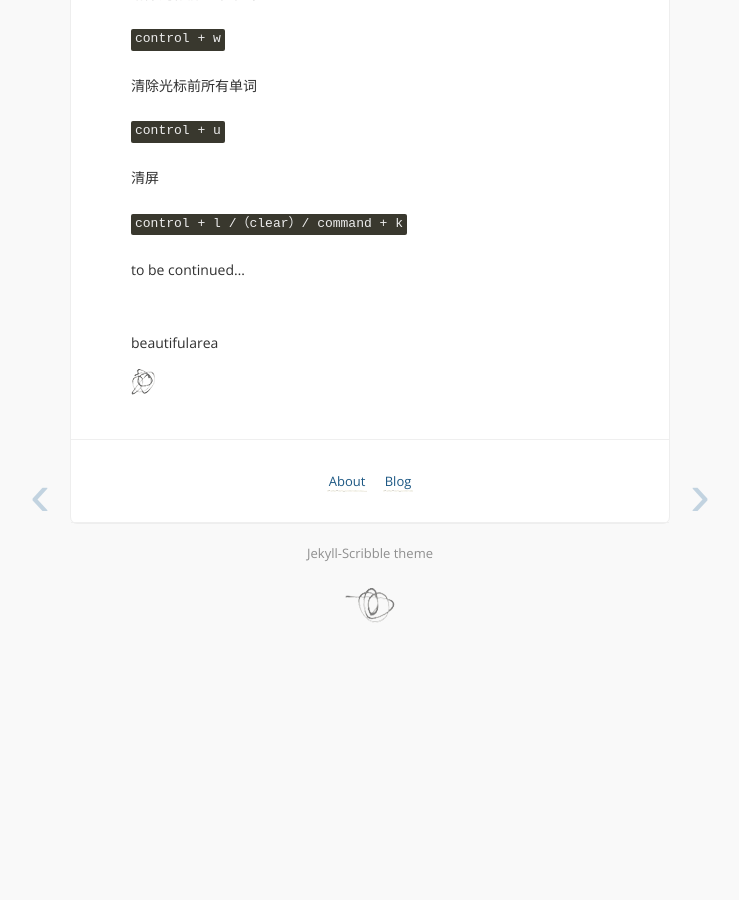
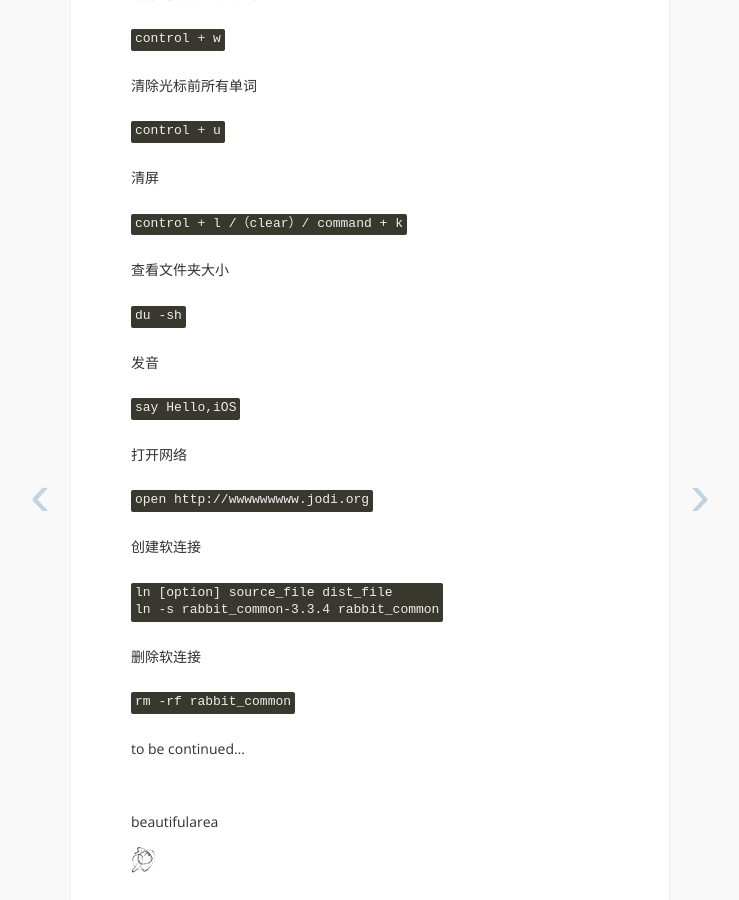
Before and after one commit to beautifularea/beautifularea.github.io, a Jekyll site: the page built from _posts/2014-7-30-shellcommand.md, in a window 1280 px wide and 900 px high, scrolled down 997 px. Shown: the whole window, without its empty margins (270-1009 px from the left). Built offline with Jekyll 4.4.1, drawn with Linux system fonts in a browser that asks for light colours; Markdown is read by kramdown in place of the engine named in the settings; comment, search, counter and statistics services are not loaded; before the commit the page ends 1650 px from its top, so only the background shows below that.

Commit message:
更新shell command

```diff
--- a/_posts/2014-7-30-shellcommand.md
+++ b/_posts/2014-7-30-shellcommand.md
@@ -56,5 +56,31 @@ control + u
 control + l /（clear）/ command + k
 {% endhighlight %}
 
+查看文件夹大小
+{% highlight Objective-C %}
+du -sh
+{% endhighlight %}
+
+发音
+{% highlight Objective-C %}
+say Hello,iOS
+{% endhighlight %}
+
+打开网络
+{% highlight Objective-C %}
+open http://wwwwwwwww.jodi.org
+{% endhighlight %}
+
+创建软连接
+{% highlight Objective-C %}
+ln [option] source_file dist_file
+ln -s rabbit_common-3.3.4 rabbit_common
+{% endhighlight %}
+
+删除软连接
+{% highlight Objective-C %}
+rm -rf rabbit_common
+{% endhighlight %}
+
 
 to be continued...
```
